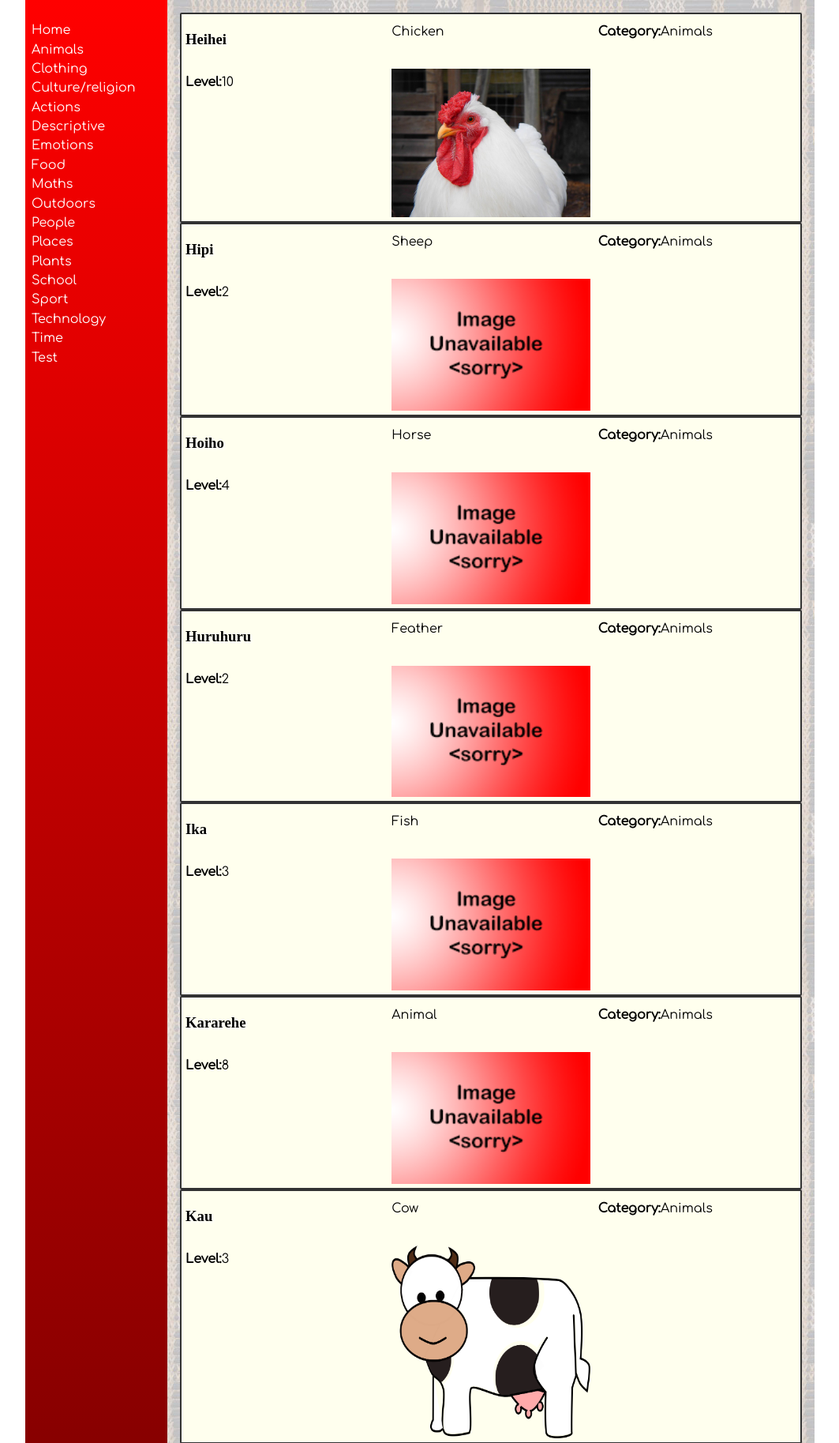
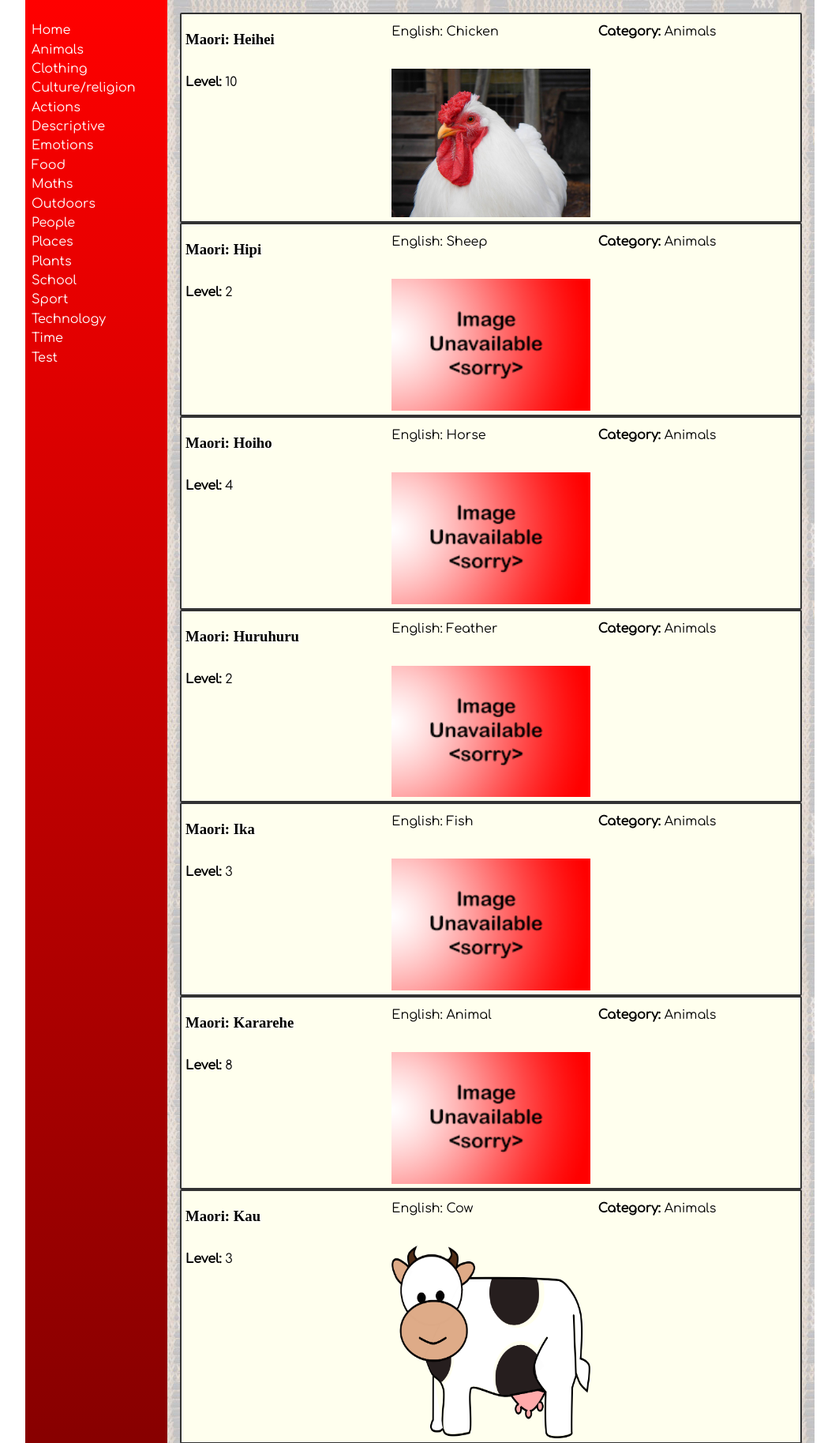
Before and after one commit to propulsion180/Maori-Dictionary, a Flask app: page /categorypage?category=1 in a window 1280 px wide. Shown: the part 115-1942 px from the top of the page at 79% size, without its empty margins (108-1171 px from the left). Run offline with Flask 2, Linux system fonts and the light colour scheme; data comes from the database, SQL or seed files in the repository; both versions use the stored data as it was after the commit; some web fonts are replaced.

Commit message:
finishing touches

```diff
--- a/app.py
+++ b/app.py
@@ -54,7 +54,7 @@ def duplicate_check(m, e, c, d, l): # Checks if any words that are inputted alre
 
 
 def validity_checker(m, e, c, d, l): # Checks if words that are added are valid.
-    if len(m) <= 0 or len(e) <= 0 or c == 0 or len(d) == 0 or l == 0 or int(l) > 10:
+    if len(m) <= 0 or len(e) <= 0 or c == 0 or len(d) == 0 or l == 0 or int(l) > 10 or type(m) == int or type(e) == int or type(d) == int:
         return False
     else:
         return True #If the word is not valid False is returned otherwise True is returned.
@@ -290,16 +290,18 @@ def render_editwordpage():
     con.commit()
     con.close()
 
-
-    con = create_connection('maori_dictionary.db') # This opens a connection
-    query = "UPDATE dictionary_values SET maori=?, english=?, category=?, definition=?, level=?, date_modified=? WHERE id=? " # This query is used to update values in the database.
-    cur = con.cursor()
-    try:
-        cur.execute(query, (new_maori, new_english, new_category, new_definition, new_level, date, wordid))  # This line  executes the query and inserts the data.
-    except sqlite3.IntegrityError:
-        return redirect("/?message=Sorry but your edit has failed. To try again navigate to the word and press the edit button.") # If the query fails then the user is sent to this page.
-    con.commit()
-    con.close()
+    if validity_checker(new_maori, new_english, new_category, new_definition, new_level) == False:
+        return redirect('/?message=You entered invalid values.')
+    else:
+        con = create_connection('maori_dictionary.db') # This opens a connection
+        query = "UPDATE dictionary_values SET maori=?, english=?, category=?, definition=?, level=?, date_modified=? WHERE id=? " # This query is used to update values in the database.
+        cur = con.cursor()
+        try:
+            cur.execute(query, (new_maori, new_english, new_category, new_definition, new_level, date, wordid))  # This line  executes the query and inserts the data.
+        except sqlite3.IntegrityError:
+            return redirect("/?message=Sorry but your edit has failed. To try again navigate to the word and press the edit button.") # If the query fails then the user is sent to this page.
+        con.commit()
+        con.close()
     return return_page('editword.html', word_list=word_list, logged_in=is_logged_in())  # This renders the editword page and sends data to the HTML page.
 
 
--- a/templates/addword.html
+++ b/templates/addword.html
@@ -8,7 +8,7 @@
      <form class="dataForm" method="post"> {# The form #}
         <div class="form-group">
             <div class="form-label"><label for="maori">Maori:</label></div> {# Maori field #}
-            <div class="form-element"><input type="text" name="maori" id="maori" value=""></div>
+            <div class="form-element"><input type="text" name="maori" id="maori" required></div>
         </div>
 
         <div class="form-group">
@@ -21,7 +21,7 @@
             <div class="form-element">
                 <select name='category' id='category' style="width: 100%; border-radius: 10px; padding: 0.3rem; margin-bottom: 10px;">
                     {% for  category in categories %}
-                        <option value="{{ category }}"> {{ categories[category] }}</option>
+                        <option value="{{ category }}"> {{ categories[category]|title }}</option>
                     {% endfor %}
                 </select>
             </div>
--- a/templates/categorypage.html
+++ b/templates/categorypage.html
@@ -18,10 +18,10 @@
     {% else %}
         {% for word in words %}
              <div class="word-box" onclick="window.location = '/wordpage?word={{ word[0] }}&category={{ categoryname }}'"> {# When The word is clicked the user is sent to the wordpage with that word. #}
-                <h3>{{ word[1]|title }}</h3>
-                <p>{{ word[2]|title }}</p>
-                <p><strong>Category:</strong>{{ category[1]|title }}</p>
-                <p><strong>Level:</strong>{{ word[5] }}</p>
+                <h3>Maori: {{ word[1]|title }}</h3>
+                <p>English: {{ word[2]|title }}</p>
+                <p><strong>Category: </strong>{{ category[1]|title }}</p>
+                <p><strong>Level: </strong>{{ word[5] }}</p>
                 <img src="static/images/{{ word[6] }}.png">
             </div>
         {% endfor %}
--- a/templates/editword.html
+++ b/templates/editword.html
@@ -21,7 +21,7 @@
             <div class="form-element">
                 <select name='category' id='category' style="width: 100%; border-radius: 10px; padding: 0.3rem; margin-bottom: 10px;">
                     {% for  category in categories %}
-                        <option value="{{ category }}" {% if category==word_list[0][2] %} selected="selected" {% endif %} > {{ categories[category] }}</option>
+                        <option value="{{ category }}" {% if category==word_list[0][2] %} selected="selected" {% endif %} > {{ categories[category]|title }}</option>
                     {% endfor %}
                 </select>
             </div>
```
Also changed, not shown: templates/wordpage.html (+6 -6 lines), maori_dictionary.db.
